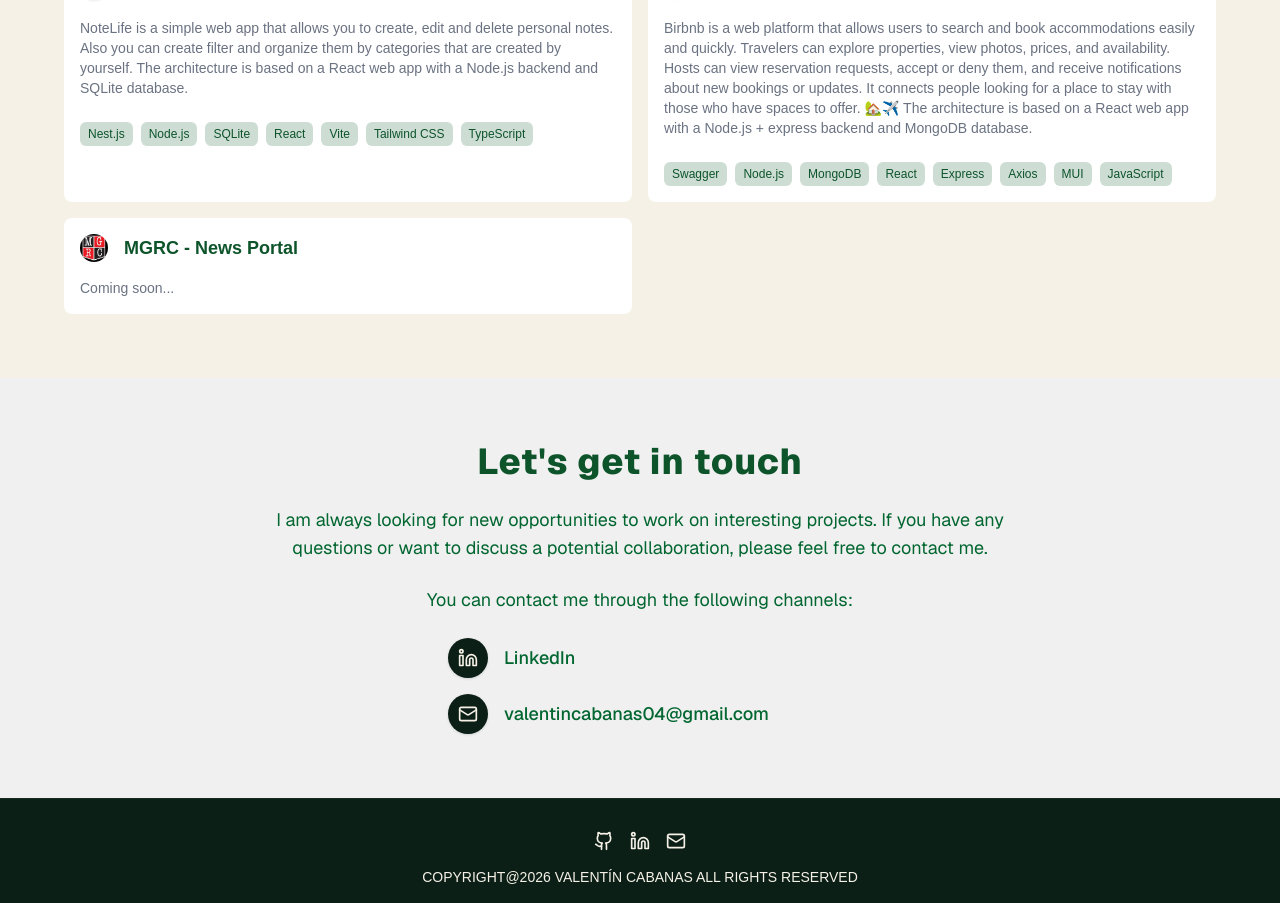
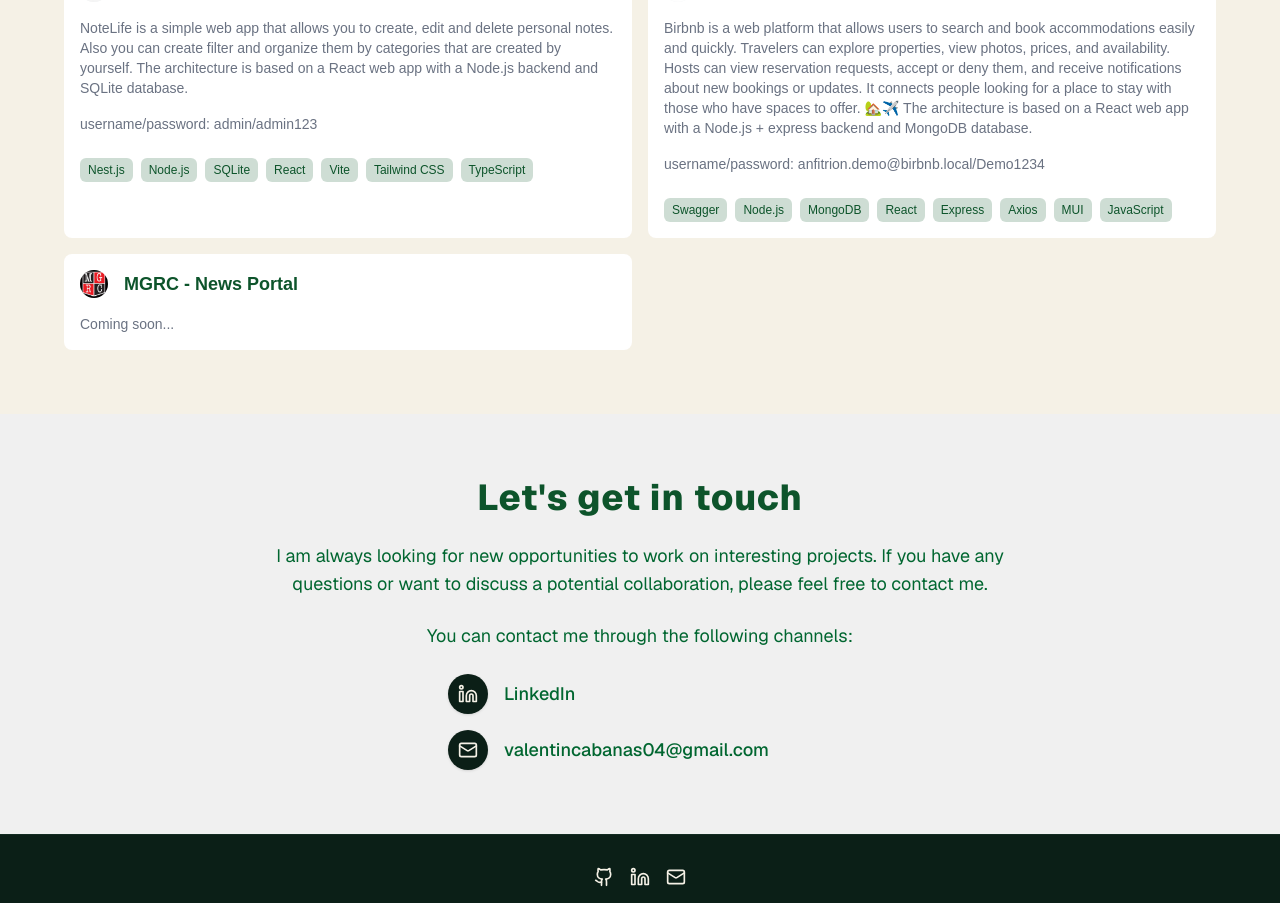
Before and after one commit to Valenc04/Portfolio, a Next.js app: page / in a window 1280 px wide. Shown: the part 1268-2171 px from the top of the page. Built offline with nearby package versions, Linux system fonts and the light colour scheme.

Commit message:
Contraseñas agregadas

```diff
--- a/app/page.tsx
+++ b/app/page.tsx
@@ -70,6 +70,9 @@
                 Also you can create filter and organize them by categories that are created by yourself.
                 The architecture is based on a React web app with a Node.js backend and SQLite database.
           </p>
+          <p className="text-sm text-gray-500">
+            username/password: admin/admin123
+          </p>
           <div className="mt-2 flex flex-wrap gap-2">
             <span className="px-2 py-1 text-[10px] sm:text-xs bg-green-900/20 text-green-900 rounded-md">Nest.js</span>
             <span className="px-2 py-1 text-[10px] sm:text-xs bg-green-900/20 text-green-900 rounded-md">Node.js</span>
@@ -95,6 +98,9 @@
             accept or deny them, and receive notifications about new bookings or updates. It connects people looking for a place
             to stay with those who have spaces to offer. 🏡✈️
             The architecture is based on a React web app with a Node.js + express backend and MongoDB database.
+          </p>
+          <p className="text-sm text-gray-500">
+            username/password: anfitrion.demo@birbnb.local/Demo1234
           </p>
           <div className="mt-2 flex flex-wrap gap-2">
             <span className="px-2 py-1 text-[10px] sm:text-xs bg-green-900/20 text-green-900 rounded-md">Swagger</span>
```
